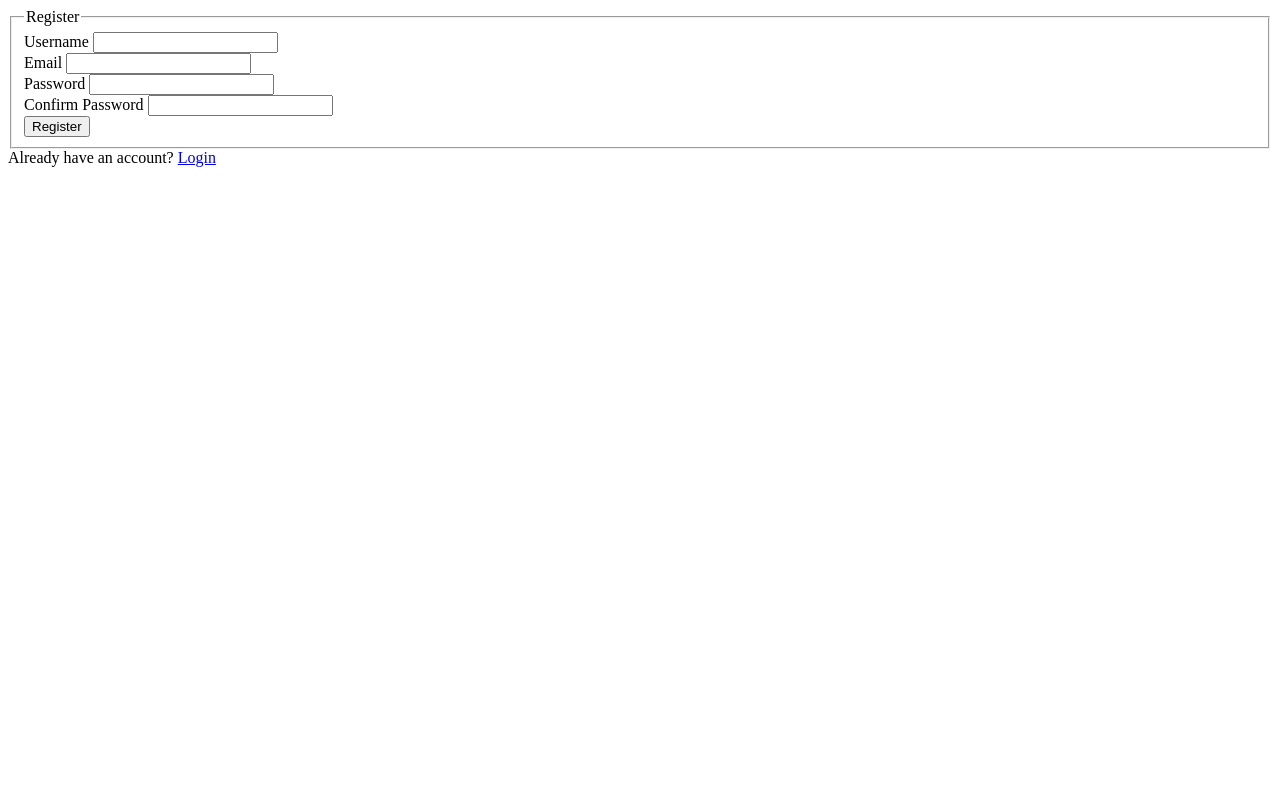
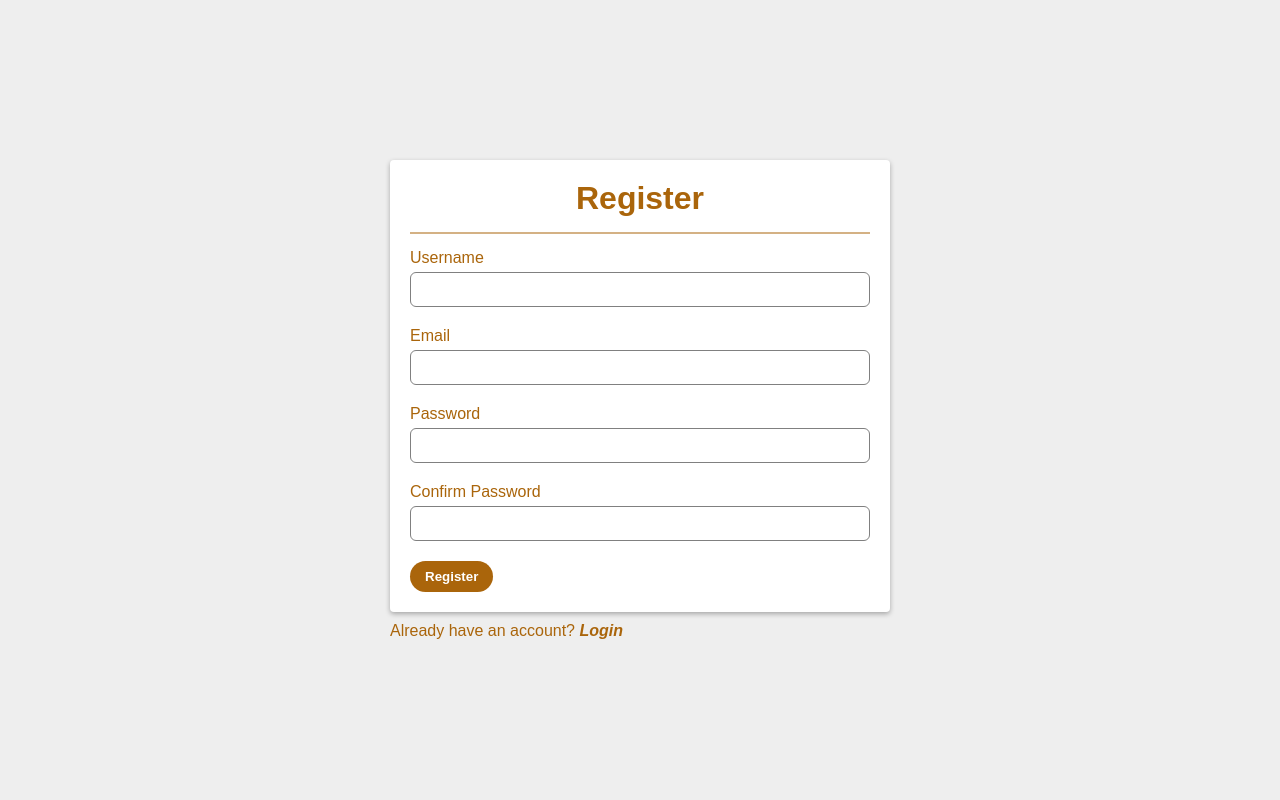
Before and after one commit to dev-gabrielchaves/Register-Login-System, a Flask app: page /register in a window 1280 px wide. Run offline with Flask 3, Linux system fonts and the light colour scheme.

Commit message:
Added style to pages
I've also removed all the comments

```diff
--- a/app/routes.py
+++ b/app/routes.py
@@ -10,57 +10,46 @@ def home():
 @app.route('/register', methods=['POST', 'GET'])
 def register():
     if session.get('username'):
-        flash('You are already registered!')
+        flash('You are already registered!', 'warning')
         return redirect(url_for('home'))
     else:
         form = RegistrationForm()
-        if form.validate_on_submit(): # Note that you don’t have to pass request.form to Flask-WTF, it will load automatically. And the convenient validate_on_submit will check if it is a POST request and if it is valid.
+        if form.validate_on_submit():
             hashed_password = bcrypt.generate_password_hash(form.password.data).decode('utf-8')
-            # Instantiating class User and giving it's attribute
             user = User(username=form.username.data, email=form.email.data, password=hashed_password)
-            # Adding user to the database
             db.session.add(user)
             db.session.commit()
-            # The flashing system basically makes it possible to record a message at the end of a request and access it next request and only next request.
-            # Another thing about flash messages, you got have a secret key set, otherwise it won't work
-            flash("You've been registered successfully!") # So here I've set a flash message, and that message will just be used for the next request
-            session['id'] = user.id
-            session['username'] = user.username
-            session['email'] = user.email
-            return redirect(url_for('home'))
-        # print(form.errors) -> Just for testing, in case of a wrong password it will show: {'confirm_password': ['Field must be equal to password.']}
+            flash("You've been registered successfully!", 'success')
+            return redirect(url_for('login'))
         return render_template('register.html', form=form)
 
 @app.route('/login', methods=['POST', 'GET'])
 def login():
     if session.get('username'):
-        flash('You are already logged in!')
+        flash('You are already logged in!', 'warning')
         return redirect(url_for('home'))
     else:
         form = LoginForm()
         if form.validate_on_submit():
             user = User.query.filter_by(email=form.email.data).first()
             if user and bcrypt.check_password_hash(user.password, form.password.data):
-                flash("You've been logged in successfully!")
                 session['id'] = user.id
                 session['username'] = user.username
                 session['email'] = user.email
                 return redirect(url_for('home'))
             else:
-                flash("Couldn't find the user. Please check your email and password.")
+                flash("Couldn't find the user. Please check your email and password.", 'error')
         return render_template('login.html', form=form)
 
-# Clears the session
 @app.route('/logout')
 def logout():
     if session.get('username'):
         session.clear()
         return redirect(url_for('home'))
     else:
-        flash("You haven't logged in yet!")
+        flash("You haven't logged in yet!", 'error')
         return redirect(url_for('login'))
 
-# You just be allowed to access this page in case there is some user in the session
 @app.route('/protected')
 def protected():
     if session.get('username'):
@@ -68,4 +57,5 @@ def protected():
                                username=session.get('username'),
                                email=session.get('email'))
     else:
+        flash("In order to access the protected page, you need to log in!", 'error')
         return(redirect(url_for('login')))
--- /dev/null
+++ b/app/static/main.css
@@ -0,0 +1,144 @@
+* {
+    margin: 0;
+    padding: 0;
+    box-sizing: border-box;
+    font-family: sans-serif;
+}
+body {
+    min-height: 100vh;
+    background-color: #eee;
+    display: flex;
+}
+.container {
+    width: 500px;
+    min-width: 300px;
+    max-width: 90%;
+    margin: auto;
+}
+/* Home page */
+.container h1 {
+    text-align: center;
+    margin-bottom: 50px;
+    color: rgb(109, 62, 0);
+}
+.container .home-access {
+    color: rgb(170, 101, 11);
+    margin-bottom: 10px;
+}
+.container .home-access a{
+    color: rgb(170, 101, 11);
+    font-weight: bold;
+    font-style: italic;
+    text-decoration: none;
+    margin-top: 10px;
+}
+/* Login and Register pages CSS */
+.container form {
+    width: 100%;
+    height: 100%;
+    background-color: white;
+    border-radius: 4px;
+    box-shadow: 0 2px 5px rgba(0,0,0,0.3);
+    padding: 20px
+}
+.container form h1 {
+    text-align: center;
+    margin-bottom: 15px;
+    color: rgb(170, 101, 11);
+}
+.container form hr {
+    border-width: 1px;
+    border-style: solid;
+    border-color: rgb(170, 101, 11);
+    margin-bottom: 15px;
+    opacity: 0.5;
+}
+.container form .form-control {
+    width: 100%;
+    height: 35px;
+    border-radius: 6px;
+    border-width: 1px;
+    border-style: solid;
+    border-color: grey;
+    margin-top: 5px;
+    margin-bottom: 20px;
+    padding-top: 12px;
+    padding-bottom: 12px;
+    padding-left: 8px;
+    padding-right: 8px;
+}
+.container form label {
+    color: rgb(170, 101, 11);
+}
+.container form .btn {
+    padding-top: 8px;
+    padding-bottom: 8px;
+    padding-left: 15px;
+    padding-right: 15px;
+    border-radius: 20px;
+    border: none;
+    background-color: rgb(170, 101, 11);
+    color: white;
+    font-weight: bold;
+    transition: opacity 0.15s;
+}
+.container form .btn:hover {
+    cursor: pointer;
+    opacity: 0.9;
+}
+.container form .btn:active {
+    opacity: 0.6;
+}
+.container .question {
+    color: rgb(170, 101, 11);
+    margin-top: 10px;
+}
+.container .question a{
+    color: rgb(170, 101, 11);
+    font-weight: bold;
+    font-style: italic;
+    text-decoration: none;
+    margin-top: 10px;
+}
+.container form .form-group .invalid-feedback {
+    margin-top: -13.5px;
+    margin-bottom: 15px;
+    font-size: 13.5px;
+    font-style: italic;
+    color: red;
+}
+/* Protected Page */
+.container h3 {
+    color: rgb(170, 101, 11);
+    margin-bottom: 10px;
+}
+.container ul {
+    list-style-type: none;
+}
+.container ul li {
+    color: rgb(170, 101, 11);
+    font-style: italic;
+}
+/* Flash Messages */
+.container .error,
+.container .success,
+.container .warning {
+    font-style: italic;
+    /* TOP | RIGHT | BOTTOM | LEFT */
+    padding: 12px 8px 15px 8px;
+    margin-bottom: 15px;
+    border-radius: 4px;
+    box-shadow: 0 2px 5px rgba(0,0,0,0.3);
+}
+.container .error {
+    background-color: rgb(255, 90, 90);
+    color: white;
+}
+.container .success {
+    background-color: rgb(90, 255, 145);
+    color: black;
+}
+.container .warning {
+    background-color: rgb(252, 255, 90);
+    color: black;
+}
--- a/app/templates/base.html
+++ b/app/templates/base.html
@@ -3,6 +3,7 @@
 <head>
     <meta charset="UTF-8">
     <meta name="viewport" content="width=device-width, initial-scale=1.0">
+    <link rel="stylesheet" href="static/main.css">
     {% if title %}
         <title>Forms - {{title}}</title>
     {% else %}
--- a/app/templates/protected.html
+++ b/app/templates/protected.html
@@ -1,12 +1,12 @@
 {% extends 'base.html' %}
 {% block content %}
+<div class="container">
     <h1>You are in your protected page!</h1>
-    <fieldset>
-        <legend>These are your credentials:</legend>
+        <h3>These are your credentials:</h1>
         <ul>
             <li>ID: {{id}}</li>
             <li>Username: {{username}}</li>
             <li>Email: {{email}}</li>
         </ul>
-    </fieldset>
+</div>
 {% endblock content %}
--- a/app/templates/register.html
+++ b/app/templates/register.html
@@ -1,60 +1,64 @@
 {% extends 'base.html' %}
 {% block content %}
+<div class="container">
     <form class="form" action="" method="POST">
         {{ form.hidden_tag() }}
-        <fieldset>
-            <legend>Register</legend>
+        <h1>Register</h1>
+        <hr>
         <div class="form-group">
             {{ form.username.label }}
-                <!-- Within this if statement there is just the field validation, it will trown an error in case there is some -->
-                <!-- At first it won't show something, but when rendering the page again it will in case there are errors -->
             {% if form.username.errors %}
-                    {{ form.username }}
+                {{ form.username(class="form-control") }}
+                <div class="invalid-feedback">
                     {% for error in form.username.errors %}
-                        {{ error }}
+                        <span>{{ error }}</span>
                     {% endfor %}
+                </div>
             {% else %}
-                    {{ form.username }}
+                {{ form.username(class="form-control") }}
             {% endif %}
         </div>
         <div class="form-group">
             {{ form.email.label }}
             {% if form.email.errors %}
-                    {{ form.email }}
+                {{ form.email(class="form-control") }}
+                <div class="invalid-feedback">
                     {% for error in form.email.errors %}
-                        {{ error }}
+                        <span>{{ error }}</span>
                     {% endfor %}
+                </div>
             {% else %}
-                    {{ form.email }}
+                {{ form.email(class="form-control") }}
             {% endif %}
         </div>
         <div class="form-group">
             {{ form.password.label }}
             {% if form.password.errors %}
-                    {{ form.password }}
+                {{ form.password(class="form-control") }}
+                <div class="invalid-feedback">
                     {% for error in form.password.errors %}
-                        {{ error }}
+                        <span>{{ error }}</span>
                     {% endfor %}
+                </div>
             {% else %}
-                    {{ form.password }}
+                {{ form.password(class="form-control") }}
             {% endif %}
         </div>
         <div class="form-group">
             {{ form.confirm_password.label }}
             {% if form.confirm_password.errors %}
-                    {{ form.confirm_password }}
+                {{ form.confirm_password(class="form-control") }}
+                <div class="invalid-feedback">
                     {% for error in form.confirm_password.errors %}
-                        {{ error }}
+                        <span>{{ error }}</span>
                     {% endfor %}
+                </div>
             {% else %}
-                    {{ form.confirm_password }}
+                {{ form.confirm_password(class="form-control") }}
             {% endif %}
         </div>
-            <div class="form-group">
-                {{ form.submit }}
+        {{ form.submit(class="btn") }}
+    </form>
+    <p class="question">Already have an account? <a href="{{url_for('login')}}">Login</a></p>
 </div>
-        </fieldset>
-    </form>
-    <!-- It is not necessary to import 'url_for' in our application, Jinja2 has it by default -->
-    <span>Already have an account? <a href="{{url_for('login')}}">Login</a></span>
 {% endblock content %}
```
Also changed, not shown: app/templates/home.html (+17 -29 lines), app/templates/login.html (+22 -20 lines). Lines whose indentation alone changed are shown as unchanged.
